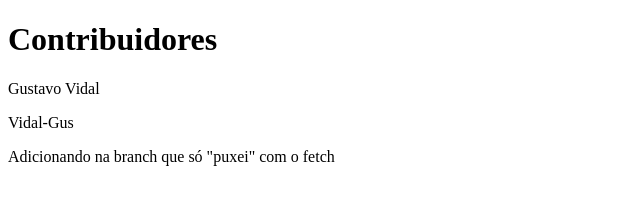
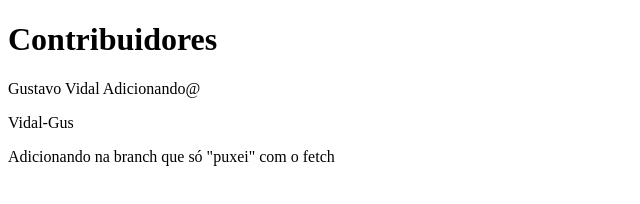
Before and after one commit to Gustavo7Vidal/teste, a plain HTML site: page index.html in a window 1280 px wide. Shown: the whole page, without its empty margins (0-640 px from the left). Drawn offline with Linux system fonts and the light colour scheme.

Commit message:
Adicionando@

```diff
--- a/index.html
+++ b/index.html
@@ -8,7 +8,7 @@
 </head>
 <body>
     <h1>Contribuidores</h1>
-    <p>Gustavo Vidal</p>
+    <p>Gustavo Vidal Adicionando@</p>
     <p>Vidal-Gus</p>
     <p>Adicionando na branch que só "puxei" com o fetch</p>
 </body>
```
